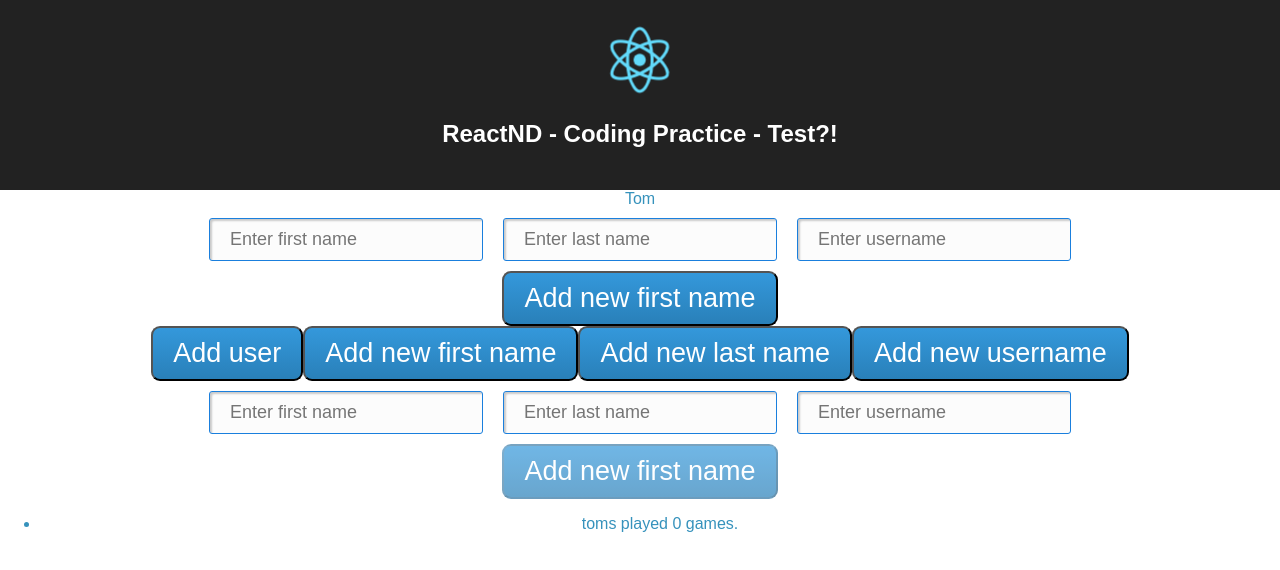
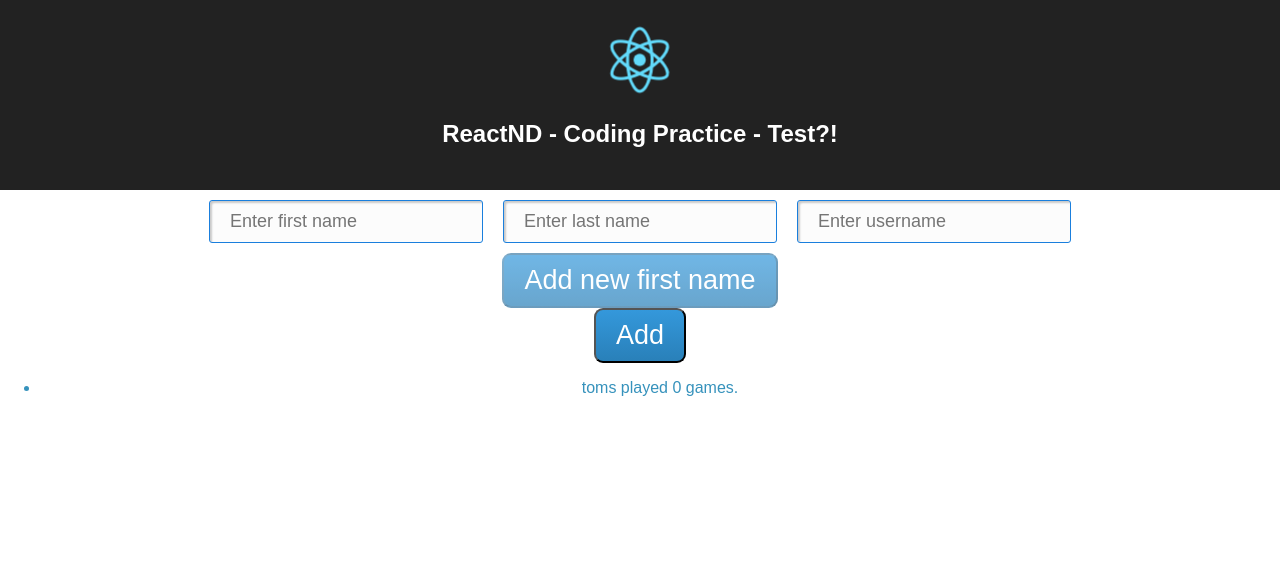
Before and after one commit to tomstockwood/Exercise-1-All-Together, a React (Create React App) app: page / in a window 1280 px wide. Shown: the top 570 px of the page. Built offline with nearby package versions, Linux system fonts and the light colour scheme.

Commit message:
Changed addUserToState to addUser, and made it conditional
addUser doesn't run if newUsername is already being used

```diff
--- a/src/App.js
+++ b/src/App.js
@@ -23,7 +23,6 @@ class App extends Component {
     newFirstName : '',
     newLastName : '',
     newUsername : '',
-    newUser : {},
     users : [
       {
         firstName : 'Tom',
@@ -47,8 +46,17 @@ class App extends Component {
   //   })
   // }
 
-  addUserToState = event => {
+  addUser = event => {
     const { users } = this.state
+    const usernameArray = this.state.users.map(
+      entry => {return(entry.username)}
+    )
+
+    if (usernameArray.includes(this.state.newUsername)) {
+      console.log('Error')
+    }
+
+    else {
       users.push({
         firstName : this.state.newFirstName,
         lastName : this.state.newLastName,
@@ -56,6 +64,7 @@ class App extends Component {
         gamesPlayed : 0
       })
       this.setState(prevState => ({users}))
+    }
   };
 
   addFirstName = event => {
@@ -112,7 +121,7 @@ class App extends Component {
           <h1 className="App-title">ReactND - Coding Practice - Test?!</h1>
         </header>
 
-        {this.state.users[0]['firstName']}
+        {/* {this.state.users[0]['firstName']}
         {this.state.test}
 
         <AddUserToState>
@@ -143,7 +152,7 @@ class App extends Component {
           onClick={this.addUsername}
         >
           Add new username
-        </GenericButton>
+        </GenericButton> */}
 
         <AddUserToState
           test={this.state.test}
@@ -158,6 +167,12 @@ class App extends Component {
         >
         </AddUserToState>
 
+        <GenericButton
+          onClick={this.addUser}
+        >
+          Add
+        </GenericButton>
+
         <DisplayAllUsers
           inputArray={this.state.users}
         >
```
Lines whose indentation alone changed are shown as unchanged.
